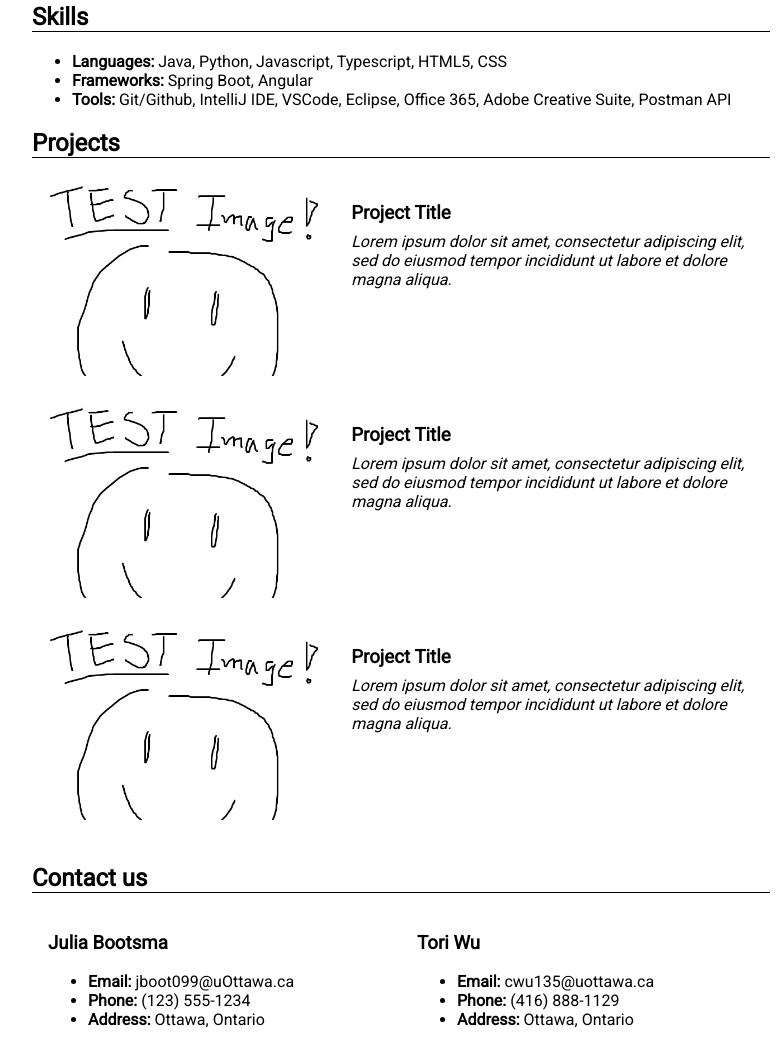
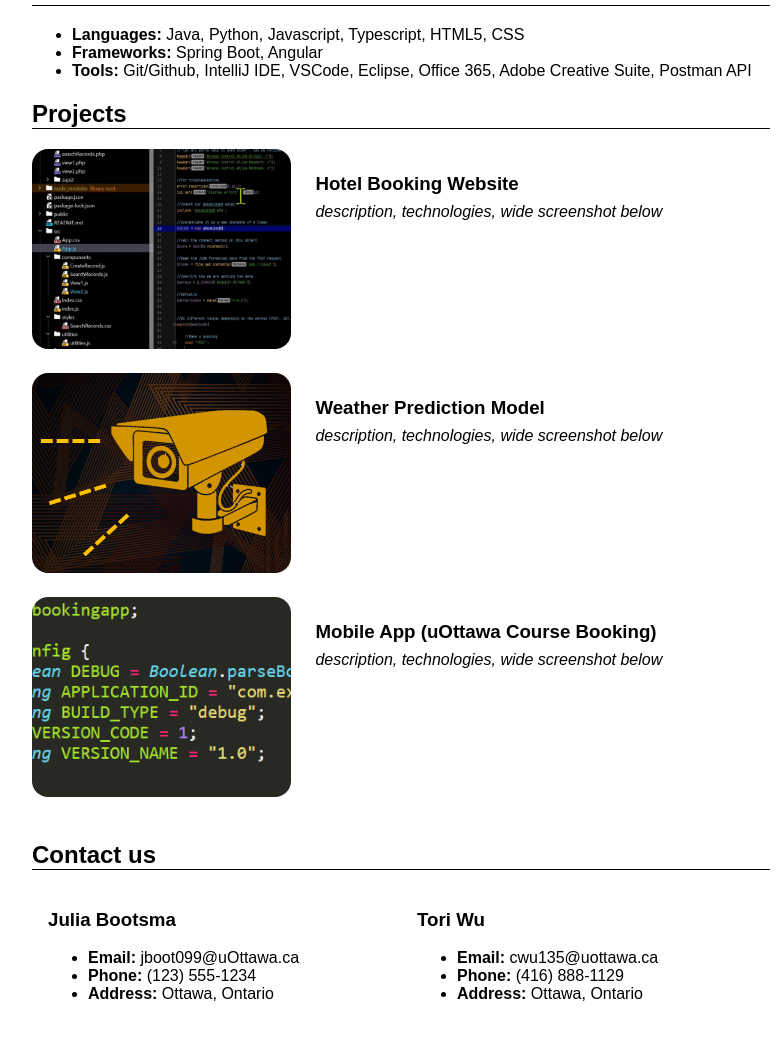
Before and after one commit to jayboots/portfolio, a plain HTML site: page public/index.html in a window 1280 px wide. Shown: the part 1141-2185 px from the top of the page, without its empty margins (239-1021 px from the left). After the commit the page ends 2160 px from the top, so only its background shows below. Drawn offline with Linux system fonts and the light colour scheme.

Commit message:
refactor(Portfolio): :art: Finalize project styling css
Finalized some of the CSS styling, mainly for the projects section. Code refactor, better use of divs and scaling.

```diff
--- a/public/index.html
+++ b/public/index.html
@@ -1,16 +1,16 @@
 <!DOCTYPE html>
 <html lang="en">
   <head>
-    <meta charset="UTF-8" />
-    <meta name="viewport" content="width-device-width, initial-scale=1.0" />
-    <meta name="author" content="Julia & Tori" />
+    <meta charset="UTF-8" >
+    <meta name="viewport" content="width-device-width, initial-scale=1.0" >
+    <meta name="author" content="Julia & Tori" >
     <meta
       name="description"
       content="Julia and Tori's public content portfolio index page for CSI 3104"
-    />
+    >
     <!-- May add some scripts here if we have time-->
     <script></script>
-    <link rel="stylesheet" href="static/css/styles.css" />
+    <link rel="stylesheet" href="static/css/styles.css" >
     <title>Portfolio - Assignment 1 Group 55</title>
   </head>
   <body>
@@ -132,45 +132,58 @@
           <div id="projects" class="projects">
             <div class="section">
               <h2 class="content">Projects</h2>
+
               <!-- Project 1 -->
               <div class="project-card">
+                <!-- Img container -->
+                  <div class="project-card-img-container" id="p1">
+                    <!-- Image defiend as div background in CSS -->
+                  </div>
+                <!-- Content Container -->
                   <div class="project-card-container">
-                  <div class="project-card-image"  id="project-1">
-                  </div>
                     <div class="project-card-interior">
-                    <h3>Project Title</h3>
+                      <h3>Hotel Booking Website</h3>
                       <div class="project-card-description">
-                      Lorem ipsum dolor sit amet, consectetur adipiscing elit, sed do eiusmod tempor incididunt ut labore et dolore magna aliqua.
+                        description, technologies, wide screenshot below
                       </div>
                     </div>
                   </div>
               </div>
+
               <!-- Project 2 -->
               <div class="project-card">
+                <!-- Img container -->
+                  <div class="project-card-img-container" id="p2">
+                    <!-- Image defiend as div background in CSS -->
+                  </div>
+                <!-- Content Container -->
                   <div class="project-card-container">
-                  <div class="project-card-image"  id="project-2">
-                  </div>
                     <div class="project-card-interior">
-                    <h3>Project Title</h3>
+                      <h3>Weather Prediction Model</h3>
                       <div class="project-card-description">
-                      Lorem ipsum dolor sit amet, consectetur adipiscing elit, sed do eiusmod tempor incididunt ut labore et dolore magna aliqua.
+                        description, technologies, wide screenshot below
                       </div>
                     </div>
                   </div>
               </div>
+
               <!-- Project 3 -->
               <div class="project-card">
+                <!-- Img container -->
+                  <div class="project-card-img-container" id="p3">
+                    <!-- Image defiend as div background in CSS -->
+                  </div>
+                <!-- Content Container -->
                   <div class="project-card-container">
-                  <div class="project-card-image"  id="project-3">
-                  </div>
                     <div class="project-card-interior">
-                    <h3>Project Title</h3>
+                      <h3>Mobile App (uOttawa Course Booking)</h3>
                       <div class="project-card-description">
-                      Lorem ipsum dolor sit amet, consectetur adipiscing elit, sed do eiusmod tempor incididunt ut labore et dolore magna aliqua.
+                        description, technologies, wide screenshot below
                       </div>
                     </div>
                   </div>
               </div>
+
             </div>
           </div>
           <div id="contact" class="section">
@@ -209,6 +222,5 @@
         </div>
       </div>
     </div>
-
   </body>
 </html>
--- a/public/static/css/styles.css
+++ b/public/static/css/styles.css
@@ -1,30 +1,38 @@
-@import url("https://fonts.googleapis.com/css?family=Roboto");
-
 body {
-    font-family: Roboto, sans-serif;
-    /* font-family: sans-serif; */
+    font-family: sans-serif;
     margin: 0px;
     padding: 0px;
 }
 
-/* Ensure margins on centered content */
+h2.content {
+    border-bottom: 1px solid #000000;
+    padding-bottom: 0px;
+  }
+
+
+/* Main Content Margins */
 div.container{
     /* display: flex; */
     margin: 0 auto;
     width: 800px;
     min-width: 700px;
     width: 60%;
-    /* /* background: #f6ff00; */
-    /* border: 4px #ff0101 solid; */ */
 }
 
-/* Section Block Colour Scheme */
+/* Section margins */
+
+div.section{
+    padding-left: 15px;
+    padding-right: 15px;
+    margin: 0px;
+}
+
+/* Section Block Colour Schemes */
 div#topbar{
     padding: 5px;
     background: #393A40;
     color: #FEFFFE;
 }
-
 div#navbar{
     padding: 0;
     background: #ECE6DF;
@@ -37,28 +45,40 @@ div#resume{
     color: #000000;
 }
 
-div.section{
-    /* Sometimes I set wonky borders just to see and test positioning things during layout mockups*/
-    padding-left: 15px;
-    padding-right: 15px;
-    /* border: 2px rgb(22, 166, 32) dashed; */
-    /* background: #fefeff; */
-    margin: 0px;
+/* Projects Section */
+
+div.project-card {
+    height: 200px;
+    display: flex;
+    display: align-left;
+    position: relative;
+    padding-bottom: 1.5rem;
+  }
+
+div.project-card-img-container{
+    height: 100%;
+    max-width: 450px;
+    width: 25rem;
+    background-position: bottom center;
+    background-size: cover;
+    border-radius: 1em;
 }
 
-div.project-card {
-    background: #fff;
-    /* outline: 4px rgb(8, 188, 182) solid; */
-    max-width: 100%;
-    display: flex;
-    flex-direction: row;
-    position: relative;
-    padding-bottom: 1.5rem;
-
+#p1{
+    background-image: url("../media/images/p1_thumb.png");
 }
 
-.project-card h3 {
-margin: 0;
+#p2{
+    background-image: url("../media/images/p2_thumb.png");
+}
+
+#p3{
+    background-image: url("../media/images/p3_thumb.png");
+}
+
+div.project-card-container{
+    height: 100%;
+    width: 100%;
 }
 
 div.project-card-interior {
@@ -66,38 +86,17 @@ div.project-card-interior {
     min-height: 150px;
 }
 
+.project-card h3 {
+    margin: 0;
+    }
+
 div.project-card-description {
     padding: 0.5rem 0rem;
     font-style: italic;
     /* font-size: 12px; */
     }
 
-div.project-card-container {
-    display: grid;
-    grid-template-columns: 2fr 3fr;
-}
-
-div.project-card-image {
-    width: 100%;
-    height: 100%;
-    background-position: middle center;
-    background-size: cover;
-}
-/* Project Images can go here */
-div.project-card-image#project-1{
-    background-image: url("../media/testimage.jpg");
-}
-div.project-card-image#project-2{
-    background-image: url("../media/testimage.jpg");
-}
-div.project-card-image#project-3{
-    background-image: url("../media/testimage.jpg");
-}
-
-h2.content {
-    border-bottom: 1px solid #000000;
-    padding-bottom: 0px;
-  }
+/* Navbar */
 
 b,strong {
     font-weight: bolder
```
Also changed, not shown: public/static/media/images/p1_app.PNG (renamed from public/static/media/p1-1.PNG), public/static/media/images/p1_thumb.PNG (renamed from public/static/media/p1-2.PNG), public/static/media/images/p2_app.PNG (renamed from public/static/media/p2-2.PNG), public/static/media/images/p2_thumb.PNG (renamed from public/static/media/p2-1.PNG), public/static/media/images/p3_app.png (renamed from public/static/media/p3-1 - Course Booking App.png), public/static/media/images/p3_thumb.PNG (renamed from public/static/media/p3-2 - Course Booking Android App.PNG), public/static/media/placeholder/testimage.jpg (renamed from public/static/media/testimage.jpg). Lines whose indentation alone changed are shown as unchanged.
